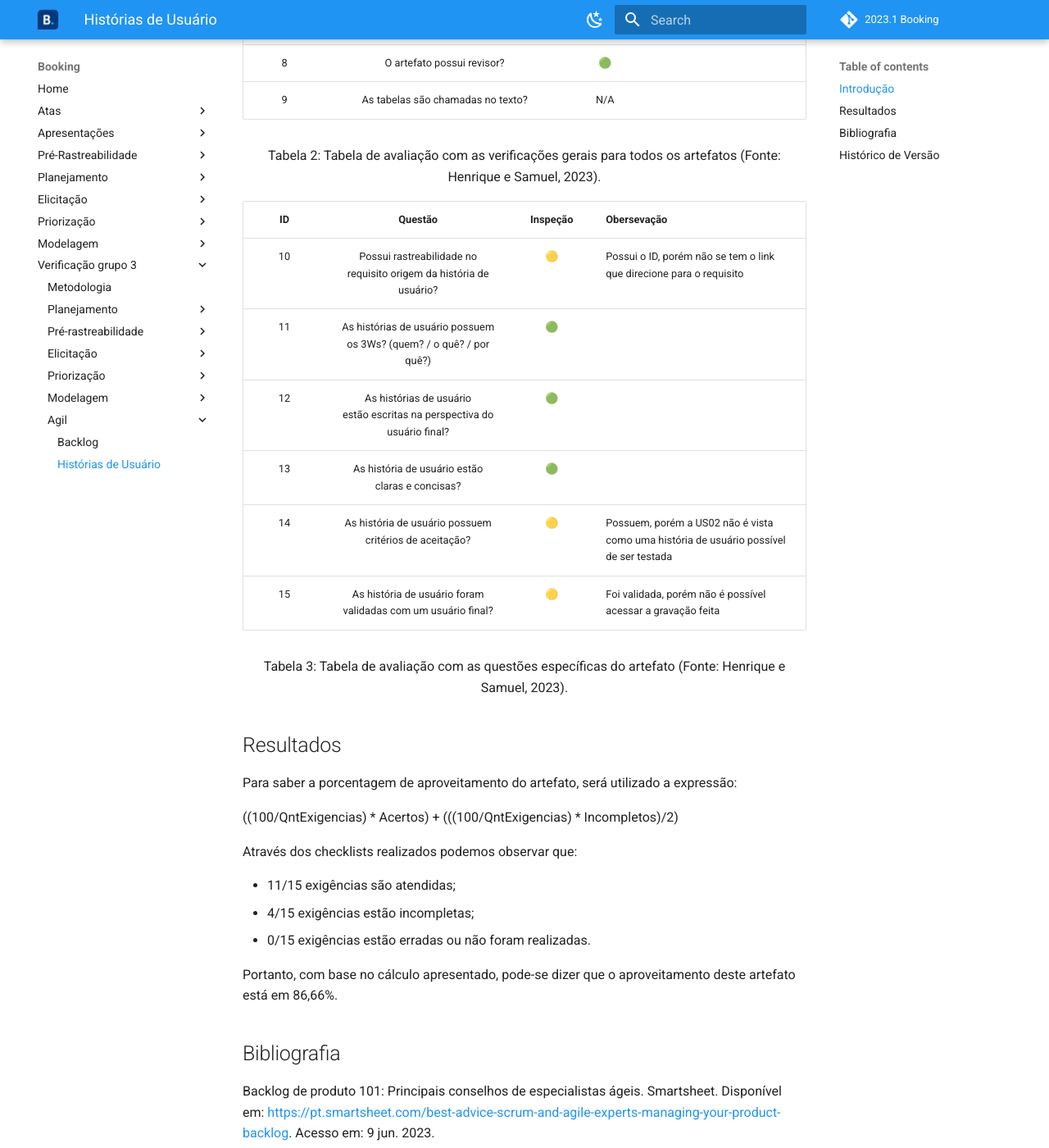
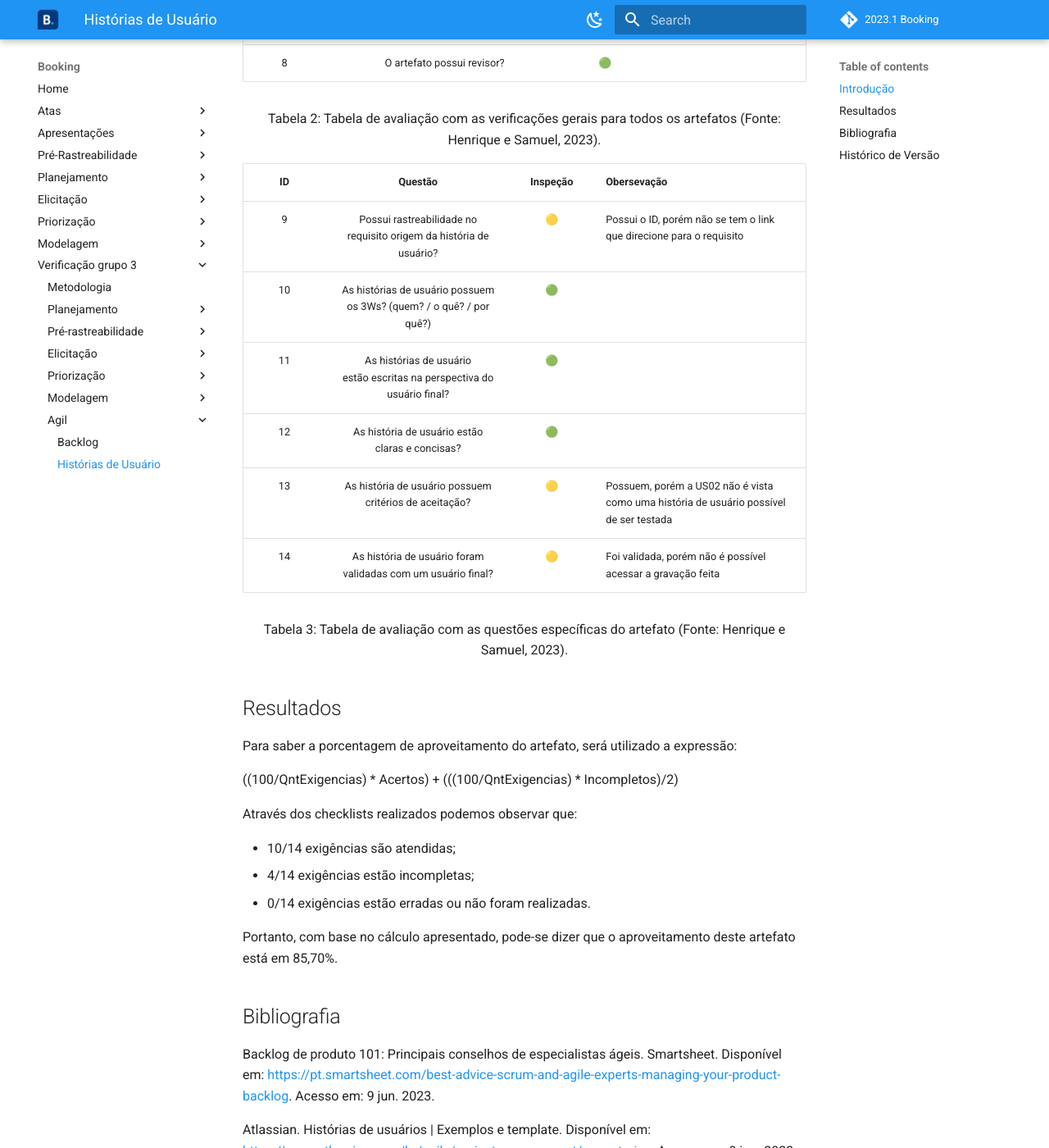
Before and after one commit to Requisitos-de-Software/2023.1-Booking, an MkDocs documentation site: the page built from docs/verificacao3/agil/historiasDeUsuario.md, in a window 1280 px wide and 1400 px high, scrolled down 927 px. Shown: the whole window at 82% size. Built offline with MkDocs 1.6.1 and Material for MkDocs 9.7.7, drawn with Linux system fonts in a browser that asks for light colours; comment, search, counter and statistics services are not loaded.

Commit message:
arruamdno padroes em rich picture e historias

```diff
--- a/docs/verificacao3/agil/historiasDeUsuario.md
+++ b/docs/verificacao3/agil/historiasDeUsuario.md
@@ -24,7 +24,6 @@
 | 6 |   As tabelas e imagens possuem legenda, fonte e são introduzidas no texto?   |    N/A    |                                                |
 | 7 |                           O artefato possui autor?                           |     🟢     |                                                |
 | 8 |                          O artefato possui revisor?                          |     🟢     |                                                |
-| 9 |                      As tabelas são chamadas no texto?                      |    N/A    |                                                |
 
 <div style="text-align: center">
 <p> Tabela 2: Tabela de avaliação com as verificações gerais para todos os artefatos (Fonte: Henrique e Samuel, 2023). </p>
@@ -32,12 +31,12 @@
 
 | ID |                                   Questão                                   | Inspeção | Obersevação                                                                                 |
 | :-: | :--------------------------------------------------------------------------: | :--------: | --------------------------------------------------------------------------------------------- |
-| 10 |     Possui rastreabilidade no requisito origem da história de usuário?     |     🟡     | Possui o ID, porém não se tem o link que direcione para o requisito                         |
-| 11 |   As histórias de usuário possuem os 3Ws? (quem? / o quê? / por quê?)   |     🟢     |                                                                                               |
-| 12 | As histórias de usuário estão escritas na perspectiva do usuário final? |     🟢     |                                                                                               |
-| 13 |              As história de usuário estão claras e concisas?              |     🟢     |                                                                                               |
-| 14 |         As história de usuário possuem critérios de aceitação?         |     🟡     | Possuem, porém a US02 não é vista como uma história de usuário possível de ser testada |
-| 15 |       As história de usuário foram validadas com um usuário final?       |     🟡     | Foi validada, porém não é possível acessar a gravação feita                             |
+| 9 |     Possui rastreabilidade no requisito origem da história de usuário?     |     🟡     | Possui o ID, porém não se tem o link que direcione para o requisito                         |
+| 10 |   As histórias de usuário possuem os 3Ws? (quem? / o quê? / por quê?)   |     🟢     |                                                                                               |
+| 11 | As histórias de usuário estão escritas na perspectiva do usuário final? |     🟢     |                                                                                               |
+| 12 |              As história de usuário estão claras e concisas?              |     🟢     |                                                                                               |
+| 13 |         As história de usuário possuem critérios de aceitação?         |     🟡     | Possuem, porém a US02 não é vista como uma história de usuário possível de ser testada |
+| 14 |       As história de usuário foram validadas com um usuário final?       |     🟡     | Foi validada, porém não é possível acessar a gravação feita                             |
 
 <div style="text-align: center">
 <p> Tabela 3: Tabela de avaliação com as questões específicas do artefato (Fonte: Henrique e Samuel, 2023). </p>
@@ -51,11 +50,11 @@
 
 Através dos checklists realizados podemos observar que:
 
-* 11/15 exigências são atendidas;
-* 4/15 exigências estão incompletas;
-* 0/15 exigências estão erradas ou não foram realizadas.
+* 10/14 exigências são atendidas;
+* 4/14 exigências estão incompletas;
+* 0/14 exigências estão erradas ou não foram realizadas.
 
-Portanto, com base no cálculo apresentado, pode-se dizer que o aproveitamento deste artefato está em 86,66%.
+Portanto, com base no cálculo apresentado, pode-se dizer que o aproveitamento deste artefato está em 85,70%.
 
 ## Bibliografia
 
```
Also changed, not shown: docs/verificacao3/prePlanejamento/richPicture.md (+10 -11 lines), docs/verificacao3/modelagem/lexicos.md (added).
